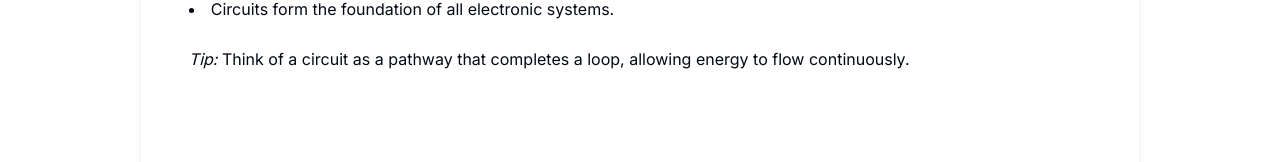
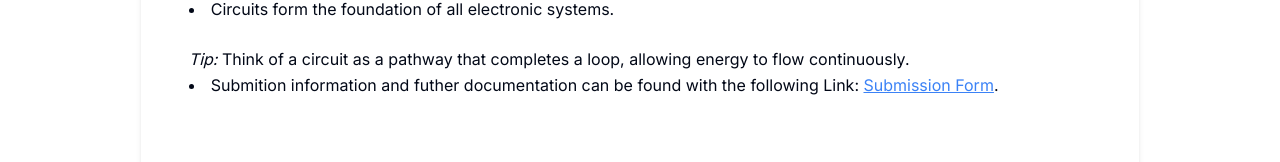
Before and after one commit to jech1/3spcourses, a Next.js app: page /User/Courses/CircuitCourse in a window 1280 px wide. Shown: the part 601-763 px from the top of the page. Built offline with nearby package versions, Linux system fonts and the light colour scheme; no server answers; sample sign-in values are in the browser's storage.

Commit message:
new user

```diff
--- a/src/app/User/Courses/CircuitCourse/page.tsx
+++ b/src/app/User/Courses/CircuitCourse/page.tsx
@@ -24,7 +24,9 @@ const CircuitCourseData: CourseData = {
               <li>Circuits form the foundation of all electronic systems.</li>
             </ul>
             <p class="mt-4"><em>Tip:</em> Think of a circuit as a pathway that completes a loop, allowing energy to flow continuously.</p>
-
+            <li>Submition information and futher documentation can be found with the following Link:
+                <a href="https://docs.google.com/document/d/102HvjMR2fsDhhiWrwZiaSoFYWUggAkppgXHxnVV0s4I/edit?usp=sharing" class="text-blue-500 underline" target="_blank">Submission Form</a>.
+              </li>
           `,
           //videoUrl: "https://example.com/week1-introduction-to-circuits"
         },
@@ -40,6 +42,9 @@ const CircuitCourseData: CourseData = {
               <li>Proper wiring techniques ensure secure connections and optimal circuit performance.</li>
             </ul>
             <p class="mt-4"><em>Tip:</em> Using the correct wiring practices is critical for both circuit efficiency and safety.</p>
+          <li>Submition information and futher documentation can be found with the following Link:
+                <a href="https://docs.google.com/document/d/102HvjMR2fsDhhiWrwZiaSoFYWUggAkppgXHxnVV0s4I/edit?usp=sharing" class="text-blue-500 underline" target="_blank">Submission Form</a>.
+              </li>
             `,
           //videoUrl: "https://example.com/week1-materials-wiring"
         },
@@ -55,6 +60,9 @@ const CircuitCourseData: CourseData = {
               <li><strong>Resistance (R):</strong> The opposition to current flow, measured in ohms.</li>
             </ul>
             <p class="mt-4"><em>Tip:</em> Master these properties to effectively design and troubleshoot circuits.</p>
+          <li>Submition information and futher documentation can be found with the following Link:
+                <a href="https://docs.google.com/document/d/102HvjMR2fsDhhiWrwZiaSoFYWUggAkppgXHxnVV0s4I/edit?usp=sharing" class="text-blue-500 underline" target="_blank">Submission Form</a>.
+              </li>
             `,
           //videoUrl: "https://example.com/week1-electrical-properties"
         },
@@ -70,6 +78,9 @@ const CircuitCourseData: CourseData = {
               <li>Translate circuit diagrams into step-by-step assembly instructions.</li>
             </ul>
             <p class="mt-4"><em>Tip:</em> Practice reading different schematics to build your confidence in interpreting technical diagrams.</p>
+          <li>Submition information and futher documentation can be found with the following Link:
+                <a href="https://docs.google.com/document/d/102HvjMR2fsDhhiWrwZiaSoFYWUggAkppgXHxnVV0s4I/edit?usp=sharing" class="text-blue-500 underline" target="_blank">Submission Form</a>.
+              </li>
             `,
           //videoUrl: "https://example.com/week1-circuit-diagrams"
         },
@@ -85,6 +96,9 @@ const CircuitCourseData: CourseData = {
               <li>Understand how breadboards facilitate rapid prototyping without soldering.</li>
             </ul>
             <p class="mt-4"><em>Tip:</em> Breadboarding is an essential skill for testing and iterating circuit designs quickly.</p>
+          <li>Submition information and futher documentation can be found with the following Link:
+                <a href="https://docs.google.com/document/d/102HvjMR2fsDhhiWrwZiaSoFYWUggAkppgXHxnVV0s4I/edit?usp=sharing" class="text-blue-500 underline" target="_blank">Submission Form</a>.
+              </li>
             `,
           //videoUrl: "https://example.com/week1-breadboarding"
         },
@@ -100,6 +114,9 @@ const CircuitCourseData: CourseData = {
               <li>Examining how energy is converted and utilized in electrical systems.</li>
             </ul>
             <p class="mt-4"><em>Tip:</em> A strong foundation in the physics of electricity enhances your ability to design and troubleshoot circuits effectively.</p>
+          <li>Submition information and futher documentation can be found with the following Link:
+                <a href="https://docs.google.com/document/d/102HvjMR2fsDhhiWrwZiaSoFYWUggAkppgXHxnVV0s4I/edit?usp=sharing" class="text-blue-500 underline" target="_blank">Submission Form</a>.
+              </li>
             `,
           //videoUrl: "https://example.com/week1-physics-electricity"
         },
@@ -111,6 +128,9 @@ const CircuitCourseData: CourseData = {
             <h3 class="text-xl font-semibold mt-6">Quiz Question:</h3>
             <p class="mt-2"><strong>Question:</strong> What is a circuit, and why is understanding wiring fundamentals essential for safe and effective circuit design?</p>
             <p class="mt-4"><em>Tip:</em> Reflect on the importance of a complete circuit loop and proper wiring practices to prevent hazards and ensure optimal performance.</p>
+          <li>Submition information and futher documentation can be found with the following Link:
+                <a href="https://docs.google.com/document/d/102HvjMR2fsDhhiWrwZiaSoFYWUggAkppgXHxnVV0s4I/edit?usp=sharing" class="text-blue-500 underline" target="_blank">Submission Form</a>.
+              </li>
             `,
           quiz: {
             question: "What is a circuit, and why is understanding wiring fundamentals essential for safe and effective circuit design?",
@@ -133,11 +153,12 @@ const CircuitCourseData: CourseData = {
               <li>Build a simple circuit on a breadboard (e.g., an LED blinking circuit).</li>
               <li>Document your circuit assembly process, including a clear diagram and photographs of your setup.</li>
               <li>Describe the materials used, wiring techniques, and safety practices followed.</li>
-              <li>Submit your assignment using the following Link:
+
+            </ul>
+            <p class="mt-4"><em>Tip:</em> Clear documentation and detailed diagrams will showcase your practical understanding and adherence to safety protocols.</p>
+          <li>Submition information and futher documentation can be found with the following Link:
                 <a href="https://docs.google.com/document/d/102HvjMR2fsDhhiWrwZiaSoFYWUggAkppgXHxnVV0s4I/edit?usp=sharing" class="text-blue-500 underline" target="_blank">Submission Form</a>.
               </li>
-            </ul>
-            <p class="mt-4"><em>Tip:</em> Clear documentation and detailed diagrams will showcase your practical understanding and adherence to safety protocols.</p>
             `,
           //videoUrl: "https://example.com/week1-assignment-submission"
         }
@@ -161,11 +182,10 @@ const CircuitCourseData: CourseData = {
             </ul>
             <p class="mt-4"><em>Tip:</em> Visualize a transistor as a controlled gate that opens or closes to allow current flow.</p>
 
-            <p class="mt-4">
-              <li>Submit your assignment using the following Link:
+
+          <li>Submition information and futher documentation can be found with the following Link:
                 <a href="https://docs.google.com/document/d/102HvjMR2fsDhhiWrwZiaSoFYWUggAkppgXHxnVV0s4I/edit?usp=sharing" class="text-blue-500 underline" target="_blank">Submission Form</a>.
               </li>
-            </p>
             `,
           //videoUrl: "https://example.com/week2-transistors"
         },
@@ -181,11 +201,10 @@ const CircuitCourseData: CourseData = {
             </ul>
             <p class="mt-4"><em>Tip:</em> Mastery of digital logic is key to designing complex electronic systems.</p>
 
-            <p class="mt-4">
-              <li>Submit your assignment using the following Link:
+
+          <li>Submition information and futher documentation can be found with the following Link:
                 <a href="https://docs.google.com/document/d/102HvjMR2fsDhhiWrwZiaSoFYWUggAkppgXHxnVV0s4I/edit?usp=sharing" class="text-blue-500 underline" target="_blank">Submission Form</a>.
               </li>
-            </p>
             `,
           //videoUrl: "https://example.com/week2-digital-logic"
         },
@@ -200,7 +219,8 @@ const CircuitCourseData: CourseData = {
               <li><strong>LEDs (Light Emitting Diodes):</strong> Convert electrical energy into light, serving as indicators.</li>
             </ul>
             <p class="mt-4"><em>Tip:</em> Ensure proper polarity when installing diodes and LEDs to avoid damage.</p>
-            <li>Submit your assignment using the following Link:
+
+          <li>Submition information and futher documentation can be found with the following Link:
                 <a href="https://docs.google.com/document/d/102HvjMR2fsDhhiWrwZiaSoFYWUggAkppgXHxnVV0s4I/edit?usp=sharing" class="text-blue-500 underline" target="_blank">Submission Form</a>.
               </li>
               `,
@@ -217,7 +237,8 @@ const CircuitCourseData: CourseData = {
               <li>Understanding Ohm's Law is crucial for calculating appropriate resistor values.</li>
             </ul>
             <p class="mt-4"><em>Tip:</em> Resistors are vital for preventing overcurrent conditions that can damage components.</p>
-            <li>Submit your assignment using the following Link:
+
+          <li>Submition information and futher documentation can be found with the following Link:
                 <a href="https://docs.google.com/document/d/102HvjMR2fsDhhiWrwZiaSoFYWUggAkppgXHxnVV0s4I/edit?usp=sharing" class="text-blue-500 underline" target="_blank">Submission Form</a>.
               </li>
               `,
@@ -234,7 +255,8 @@ const CircuitCourseData: CourseData = {
               <li><strong>Inductors:</strong> Store energy in a magnetic field and are used in filtering, tuning, and energy storage applications.</li>
             </ul>
             <p class="mt-4"><em>Tip:</em> Understanding these components is essential for designing circuits with proper timing and energy management.</p>
-            <li>Submit your assignment using the following Link:
+
+          <li>Submition information and futher documentation can be found with the following Link:
                 <a href="https://docs.google.com/document/d/102HvjMR2fsDhhiWrwZiaSoFYWUggAkppgXHxnVV0s4I/edit?usp=sharing" class="text-blue-500 underline" target="_blank">Submission Form</a>.
               </li>
               `,
@@ -252,7 +274,8 @@ const CircuitCourseData: CourseData = {
               <li>Assemble the components on a breadboard for rapid prototyping and testing.</li>
             </ul>
             <p class="mt-4"><em>Tip:</em> Effective integration is the key to creating reliable circuits that perform their intended functions.</p>
-            <li>Submit your assignment using the following Link:
+
+          <li>Submition information and futher documentation can be found with the following Link:
                 <a href="https://docs.google.com/document/d/102HvjMR2fsDhhiWrwZiaSoFYWUggAkppgXHxnVV0s4I/edit?usp=sharing" class="text-blue-500 underline" target="_blank">Submission Form</a>.
               </li>
               `,
@@ -266,7 +289,9 @@ const CircuitCourseData: CourseData = {
             <h3 class="text-xl font-semibold mt-6">Quiz Question:</h3>
             <p class="mt-2"><strong>Question:</strong> How do components such as transistors, diodes, and resistors work together in a circuit to control electrical flow? Provide an example.</p>
             <p class="mt-4"><em>Tip:</em> Think about a simple circuit where a transistor acts as a switch, a resistor limits current, and a diode protects the circuit from reverse polarity.</p>
-          `,
+          <li>Submition information and futher documentation can be found with the following Link:
+                <a href="https://docs.google.com/document/d/102HvjMR2fsDhhiWrwZiaSoFYWUggAkppgXHxnVV0s4I/edit?usp=sharing" class="text-blue-500 underline" target="_blank">Submission Form</a>.
+              </li>`,
           quiz: {
             question: "Which of the following best describes how transistors, diodes, and resistors work together in a circuit?",
             options: [
@@ -297,7 +322,8 @@ const CircuitCourseData: CourseData = {
               <li>Introduction to connectivity modules like Bluetooth and Wi‑Fi for device communication.</li>
             </ul>
             <p class="mt-4"><em>Tip:</em> Familiarize yourself with each type of module, as they are the building blocks of interactive projects.</p>
-            <li>Submit your assignment using the following Link:
+
+          <li>Submition information and futher documentation can be found with the following Link:
                 <a href="https://docs.google.com/document/d/102HvjMR2fsDhhiWrwZiaSoFYWUggAkppgXHxnVV0s4I/edit?usp=sharing" class="text-blue-500 underline" target="_blank">Submission Form</a>.
               </li>
               `,
@@ -315,7 +341,8 @@ const CircuitCourseData: CourseData = {
               <li>Motion sensors detect movement to trigger events.</li>
             </ul>
             <p class="mt-4"><em>Tip:</em> Understanding sensor outputs is crucial for processing data and automating responses in your projects.</p>
-            <li>Submit your assignment using the following Link:
+
+          <li>Submition information and futher documentation can be found with the following Link:
                 <a href="https://docs.google.com/document/d/102HvjMR2fsDhhiWrwZiaSoFYWUggAkppgXHxnVV0s4I/edit?usp=sharing" class="text-blue-500 underline" target="_blank">Submission Form</a>.
               </li>
               `,
@@ -387,7 +414,7 @@ const CircuitCourseData: CourseData = {
               <li>Test and troubleshoot integrated circuits using breadboarding and simulation tools.</li>
             </ul>
             <p class="mt-4"><em>Tip:</em> Advanced circuit design requires careful planning and iterative testing to achieve a reliable final product.</p>
-            <li>Submit your assignment using the following Link:
+            <li>Submition information and futher documentation can be found with the following Link:
                 <a href="https://docs.google.com/document/d/102HvjMR2fsDhhiWrwZiaSoFYWUggAkppgXHxnVV0s4I/edit?usp=sharing" class="text-blue-500 underline" target="_blank">Submission Form</a>.
               </li>
           `,
@@ -401,7 +428,9 @@ const CircuitCourseData: CourseData = {
             <h3 class="text-xl font-semibold mt-6">Quiz Question:</h3>
             <p class="mt-2"><strong>Question:</strong> How can integrating sensors, actuators, and communication modules enhance a project’s functionality? Explain with one practical scenario.</p>
             <p class="mt-4"><em>Tip:</em> Consider a project scenario such as an automated environmental monitoring system that uses sensors to detect changes, actuators to adjust conditions, and communication modules to transmit data remotely.</p>
-          `,
+          <li>Submition information and futher documentation can be found with the following Link:
+                <a href="https://docs.google.com/document/d/102HvjMR2fsDhhiWrwZiaSoFYWUggAkppgXHxnVV0s4I/edit?usp=sharing" class="text-blue-500 underline" target="_blank">Submission Form</a>.
+              </li>`,
           quiz: {
             question: "How can integrating sensors, actuators, and communication modules enhance a project’s functionality?",
             options: [
@@ -432,7 +461,7 @@ const CircuitCourseData: CourseData = {
               <li>Configure your board and COM port under the "Tools" menu.</li>
             </ul>
             <p class="mt-4"><em>Tip:</em> Ensure that your board and port settings are correct to avoid upload issues.</p>
-            <li>Submit your assignment using the following Link:
+            <li>Submition information and futher documentation can be found with the following Link:
                 <a href="https://docs.google.com/document/d/102HvjMR2fsDhhiWrwZiaSoFYWUggAkppgXHxnVV0s4I/edit?usp=sharing" class="text-blue-500 underline" target="_blank">Submission Form</a>.
               </li>
           `,
@@ -450,7 +479,9 @@ const CircuitCourseData: CourseData = {
               <li>Using comments to document your code for clarity and maintenance.</li>
             </ul>
             <p class="mt-4"><em>Tip:</em> Start with simple examples to build a solid foundation in microcontroller programming.</p>
-          `,
+          <li>Submition information and futher documentation can be found with the following Link:
+                <a href="https://docs.google.com/document/d/102HvjMR2fsDhhiWrwZiaSoFYWUggAkppgXHxnVV0s4I/edit?usp=sharing" class="text-blue-500 underline" target="_blank">Submission Form</a>.
+              </li>`,
           //videoUrl: "https://example.com/week4-programming-fundamentals"
         },
         {
@@ -466,7 +497,7 @@ const CircuitCourseData: CourseData = {
               <li>Monitor the serial output (if applicable) to verify successful operation.</li>
             </ol>
             <p class="mt-4"><em>Tip:</em> Experiment with modifying delay values or pin assignments to see real-time changes on your board.</p>
-            <li>Submit your assignment using the following Link:
+            <li>Submition information and futher documentation can be found with the following Link:
                 <a href="https://docs.google.com/document/d/102HvjMR2fsDhhiWrwZiaSoFYWUggAkppgXHxnVV0s4I/edit?usp=sharing" class="text-blue-500 underline" target="_blank">Submission Form</a>.
               </li>
           `,
@@ -484,7 +515,7 @@ const CircuitCourseData: CourseData = {
               <li>Understanding signal flow from hardware to software and vice versa.</li>
             </ul>
             <p class="mt-4"><em>Tip:</em> A well-integrated hardware-software interface is the backbone of functional electronics projects.</p>
-            <li>Submit your assignment using the following Link:
+            <li>Submition information and futher documentation can be found with the following Link:
                 <a href="https://docs.google.com/document/d/102HvjMR2fsDhhiWrwZiaSoFYWUggAkppgXHxnVV0s4I/edit?usp=sharing" class="text-blue-500 underline" target="_blank">Submission Form</a>.
               </li>
           `,
@@ -518,7 +549,7 @@ const CircuitCourseData: CourseData = {
               <li>Review best practices in design, integration, and testing.</li>
             </ul>
             <p class="mt-4"><em>Tip:</em> Use this walkthrough as a template for your own projects and adapt it to your specific requirements.</p>
-            <li>Submit your assignment using the following Link:
+            <li>Submition information and futher documentation can be found with the following Link:
                 <a href="https://docs.google.com/document/d/102HvjMR2fsDhhiWrwZiaSoFYWUggAkppgXHxnVV0s4I/edit?usp=sharing" class="text-blue-500 underline" target="_blank">Submission Form</a>.
               </li>
           `,
@@ -532,7 +563,9 @@ const CircuitCourseData: CourseData = {
             <h3 class="text-xl font-semibold mt-6">Quiz Task:</h3>
             <p class="mt-2"><strong>Question:</strong> In what ways does the Arduino IDE facilitate the integration of hardware and software in a project? Give specific examples.</p>
             <p class="mt-4"><em>Tip:</em> Consider examples such as using the serial monitor for debugging, simple code structure for rapid prototyping, and built-in libraries for hardware interfacing.</p>
-          `,
+          <li>Submition information and futher documentation can be found with the following Link:
+                <a href="https://docs.google.com/document/d/102HvjMR2fsDhhiWrwZiaSoFYWUggAkppgXHxnVV0s4I/edit?usp=sharing" class="text-blue-500 underline" target="_blank">Submission Form</a>.
+              </li>`,
           quiz: {
             question: "In what ways does the Arduino IDE facilitate the integration of hardware and software in a project? Provide specific examples.",
             options: [
@@ -563,7 +596,9 @@ const CircuitCourseData: CourseData = {
               <li>Develop a rough sketch or diagram to visually outline your project idea.</li>
             </ul>
             <p class="mt-4"><em>Tip:</em> A thorough project plan sets the stage for a successful capstone by clarifying your goals and the steps needed to achieve them.</p>
-          `,
+          <li>Submition information and futher documentation can be found with the following Link:
+                <a href="https://docs.google.com/document/d/102HvjMR2fsDhhiWrwZiaSoFYWUggAkppgXHxnVV0s4I/edit?usp=sharing" class="text-blue-500 underline" target="_blank">Submission Form</a>.
+              </li>`,
           //videoUrl: "https://example.com/week5-project-planning"
         },
         {
@@ -578,7 +613,9 @@ const CircuitCourseData: CourseData = {
               <li>Ensure proper integration by verifying component compatibility.</li>
             </ul>
             <p class="mt-4"><em>Tip:</em> Clear, well-documented schematics are essential for troubleshooting and future modifications.</p>
-
+            <li>Submition information and futher documentation can be found with the following Link:
+                <a href="https://docs.google.com/document/d/102HvjMR2fsDhhiWrwZiaSoFYWUggAkppgXHxnVV0s4I/edit?usp=sharing" class="text-blue-500 underline" target="_blank">Submission Form</a>.
+              </li>
           `,
           //videoUrl: "https://example.com/week5-circuit-design"
         },
@@ -594,7 +631,7 @@ const CircuitCourseData: CourseData = {
               <li>Perform initial testing to ensure that the circuit functions as intended.</li>
             </ul>
             <p class="mt-4"><em>Tip:</em> Careful assembly and thorough testing during integration prevent future troubleshooting headaches.</p>
-            <li>Submit your assignment using the following Link:
+            <li>Submition information and futher documentation can be found with the following Link:
                 <a href="https://docs.google.com/document/d/102HvjMR2fsDhhiWrwZiaSoFYWUggAkppgXHxnVV0s4I/edit?usp=sharing" class="text-blue-500 underline" target="_blank">Submission Form</a>.
               </li>
           `,
@@ -612,7 +649,7 @@ const CircuitCourseData: CourseData = {
               <li>Iterate your code based on testing feedback to optimize performance.</li>
             </ul>
             <p class="mt-4"><em>Tip:</em> Use the serial monitor and debugging techniques to verify that your code works seamlessly with your hardware.</p>
-            <li>Submit your assignment using the following Link:
+            <li>Submition information and futher documentation can be found with the following Link:
                 <a href="https://docs.google.com/document/d/102HvjMR2fsDhhiWrwZiaSoFYWUggAkppgXHxnVV0s4I/edit?usp=sharing" class="text-blue-500 underline" target="_blank">Submission Form</a>.
               </li>
           `,
@@ -630,7 +667,9 @@ const CircuitCourseData: CourseData = {
               <li>Optimize your design by refining both the circuit layout and the programming code.</li>
             </ul>
             <p class="mt-4"><em>Tip:</em> Document your testing process and improvements, as this information is critical for troubleshooting and future projects.</p>
-          `,
+          <li>Submition information and futher documentation can be found with the following Link:
+                <a href="https://docs.google.com/document/d/102HvjMR2fsDhhiWrwZiaSoFYWUggAkppgXHxnVV0s4I/edit?usp=sharing" class="text-blue-500 underline" target="_blank">Submission Form</a>.
+              </li>`,
           //videoUrl: "https://example.com/week5-testing"
         },
         {
@@ -645,7 +684,9 @@ const CircuitCourseData: CourseData = {
               <li>Revise your project based on the insights gathered during the review.</li>
             </ul>
             <p class="mt-4"><em>Tip:</em> Constructive peer feedback is a valuable tool for ensuring your final project meets high standards.</p>
-          `,
+          <li>Submition information and futher documentation can be found with the following Link:
+                <a href="https://docs.google.com/document/d/102HvjMR2fsDhhiWrwZiaSoFYWUggAkppgXHxnVV0s4I/edit?usp=sharing" class="text-blue-500 underline" target="_blank">Submission Form</a>.
+              </li>`,
           //videoUrl: "https://example.com/week5-peer-review"
         },
         {
@@ -656,7 +697,9 @@ const CircuitCourseData: CourseData = {
             <h3 class="text-xl font-semibold mt-6">Quiz Task:</h3>
             <p class="mt-2"><strong>Question:</strong> How did the integration of detailed circuit design with programming enhance your project's performance? Provide one practical example and suggest one improvement for future projects.</p>
             <p class="mt-4"><em>Tip:</em> Consider aspects such as responsiveness, reliability, and efficiency when reflecting on your project.</p>
-          `,
+          <li>Submition information and futher documentation can be found with the following Link:
+                <a href="https://docs.google.com/document/d/102HvjMR2fsDhhiWrwZiaSoFYWUggAkppgXHxnVV0s4I/edit?usp=sharing" class="text-blue-500 underline" target="_blank">Submission Form</a>.
+              </li>`,
           quiz: {
             question: "How did integrating detailed circuit design with programming enhance your project's performance, and what improvement would you suggest for future projects?",
             options: [
--- a/src/app/api/auth/[...nextauth]/route.ts
+++ b/src/app/api/auth/[...nextauth]/route.ts
@@ -129,6 +129,7 @@ const handler = NextAuth({
               "ivargas149862@me.bergen.edu",
               "mawadgirgis@me.bergen.edu",
               "jrittgers@me.bergen.edu",
+              "malchanaa@me.bergen.edu",
 
 
 
```
Lines whose indentation alone changed are shown as unchanged.
